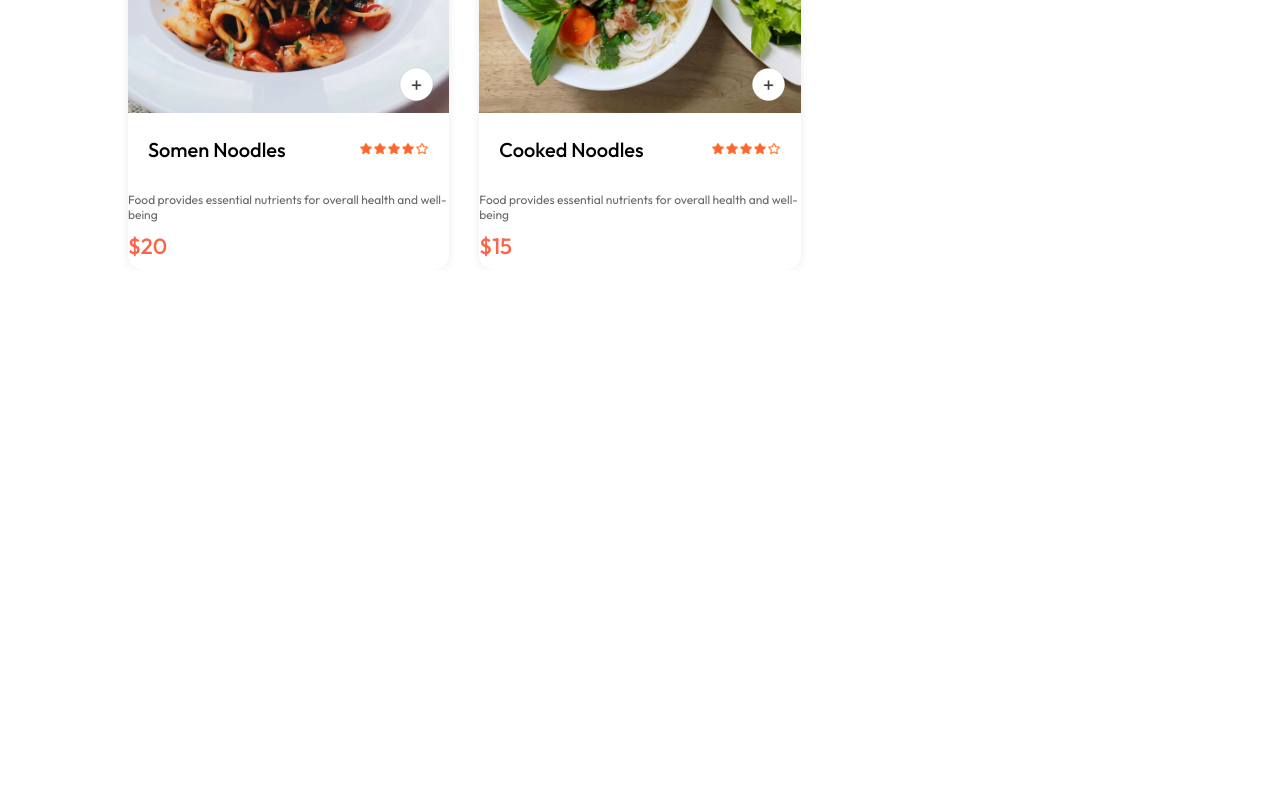
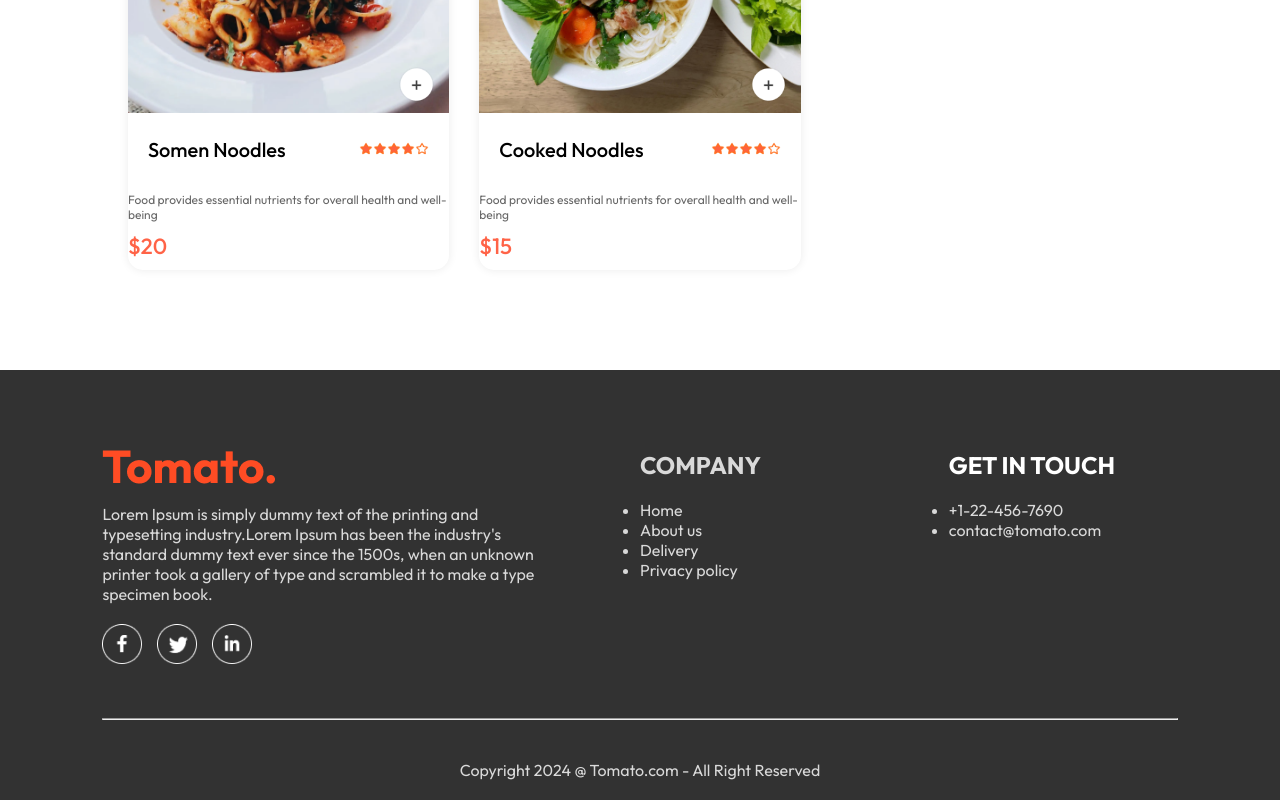
Before and after one commit to Priya-Satpathy/Foodapp-website, a React (Vite) app: page / in a window 1280 px wide. Shown: the part 5683-6483 px from the top of the page. Before the commit the page ends 5953 px from the top, so only its background shows below. Built offline with nearby package versions, Linux system fonts and the light colour scheme.

Commit message:
content add

```diff
--- a/src/App.jsx
+++ b/src/App.jsx
@@ -4,8 +4,11 @@
 import Home from './Pages/Home/Home'
 import Cart from './Pages/Cart/Cart'
 import PlaceOrder from './Pages/PlaceOrder/PlaceOrder'
+import Footer from './Components/Footer/Footer'
 const App = () => {
   return (
+
+    <>
     <div className='app'>
       <Navbar/>
      <Routes>
@@ -15,6 +18,9 @@
 
       </Routes>
     </div>
+    <Footer/>
+    </>
+
   )
 }
 
--- a/src/Components/FoodDisplay/FoodDisplay.jsx
+++ b/src/Components/FoodDisplay/FoodDisplay.jsx
@@ -10,8 +10,14 @@
     <div className='food-display' id='food-display'>
       <h2>Top dishes near you</h2>
       <div className= "food-display-list">
+
         {food_list.map((item,index)=>{
-            return <FoodItem key = {index} id = {item._id} name = {item.name} description = {item.description} price={item.price} image={item.image}/>
+
+          if(category === "All" || category === item.category){
+                return <FoodItem key = {index} id = {item._id} name = {item.name} description = {item.description} price={item.price} image={item.image}/>
+          }
+
+
         })}
       </div>
     </div>
--- /dev/null
+++ b/src/Components/Footer/Footer.css
@@ -0,0 +1,41 @@
+.footer{
+    color: #d9d9d9;
+    background-color: #323232;
+    display: flex;
+    flex-direction: column;
+    align-items: center;
+    gap: 20px;
+    padding: 20px 8vw;
+    padding-top: 80px;
+    margin-top: 100px;
+}
+.footer-content{
+    width: 100%;
+    display: grid;
+    grid-template-columns: 2fr 1fr 1fr;
+    gap: 80px;
+}
+.footer-content-left , .footer-content-right, .footer-content-center{
+    display: flex;
+    flex-direction: column;
+    align-items: start;
+    gap: 20px;
+}
+.footer-content-left , .footer-content-right, .footer-content-center{
+    list-style: none;
+    margin-bottom:10px;
+    cursor: pointer;
+}
+.footer-content-right h2, .footer-content-centervh2{
+    color: white;
+}
+.footer-social-icons img{
+    width: 40px;
+    margin-right: 15px;
+}
+.footer hr{
+    width: 100%;
+    height: 2px;
+    margin: 20px 0;
+    background-color: grey;
+}
--- /dev/null
+++ b/src/Components/Footer/Footer.jsx
@@ -0,0 +1,40 @@
+import React from 'react'
+import './Footer.css'
+import { assets } from '../../assets/assets'
+const Footer = () => {
+  return (
+    <div className='footer' id='footer'>
+       <div className='footer-content'>
+            <div className='footer-content-left'>
+                <img src={assets.logo} alt="" />
+                <p>Lorem Ipsum is simply dummy text of the printing and typesetting industry.Lorem Ipsum has been the industry's standard dummy text ever since the 1500s, when an unknown printer took a gallery of type and scrambled it to make a type specimen book. </p>
+                <div className='footer-social-icons'>
+                    <img src={assets.facebook_icon} alt="" />
+                    <img src={assets.twitter_icon} alt="" />
+                    <img src={assets.linkedin_icon}alt="" />
+                </div>
+            </div>
+            <div className='footer-content-center'>
+                    <h2>COMPANY</h2>
+                    <ul>
+                        <li>Home</li>
+                        <li>About us</li>
+                        <li>Delivery</li>
+                        <li>Privacy policy</li>
+                    </ul>
+            </div>
+            <div className='footer-content-right'>
+                    <h2>GET IN TOUCH</h2>
+                    <ul>
+                        <li>+1-22-456-7690</li>
+                        <li>contact@tomato.com</li>
+                    </ul>
+            </div>
+       </div>
+       <hr/>
+       <p className='footer-copyright'>Copyright 2024 @ Tomato.com - All Right Reserved</p>
+    </div>
+  )
+}
+
+export default Footer
```
